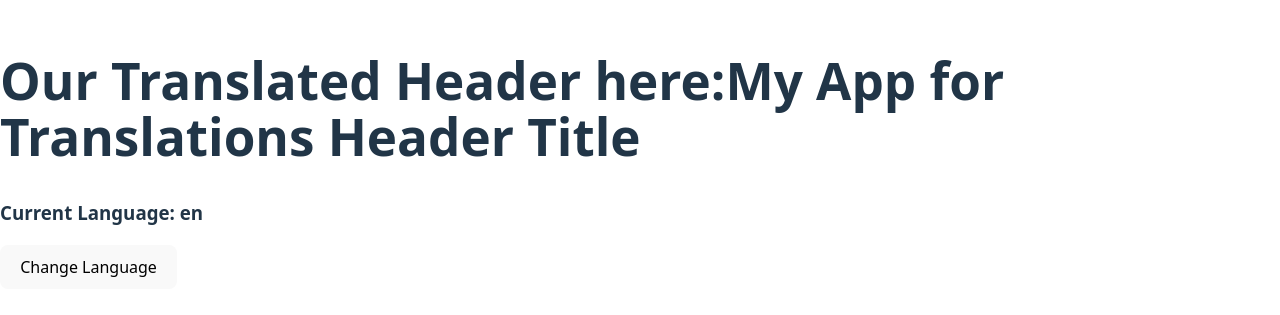
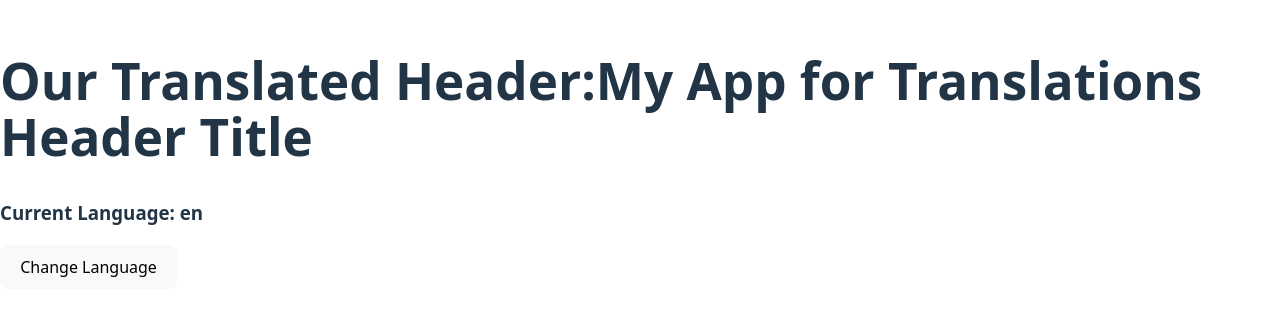
Before and after one commit to Alfaj2302/tmdb, a React (Vite) app: page / in a window 1280 px wide. Shown: the part 247-562 px from the top of the page. Built offline with nearby package versions, Linux system fonts and the light colour scheme.

Commit message:
Added github action ci

```diff
--- a/src/App.tsx
+++ b/src/App.tsx
@@ -14,7 +14,7 @@ function App() {
   return (
     <div className="App">
       <h1>
-        Our Translated Header here:
+        Our Translated Header:
         {t('headerTitle', { appName: 'App for Translations' })}
       </h1>
       <h3>Current Language: {currentLanguage}</h3>
```
